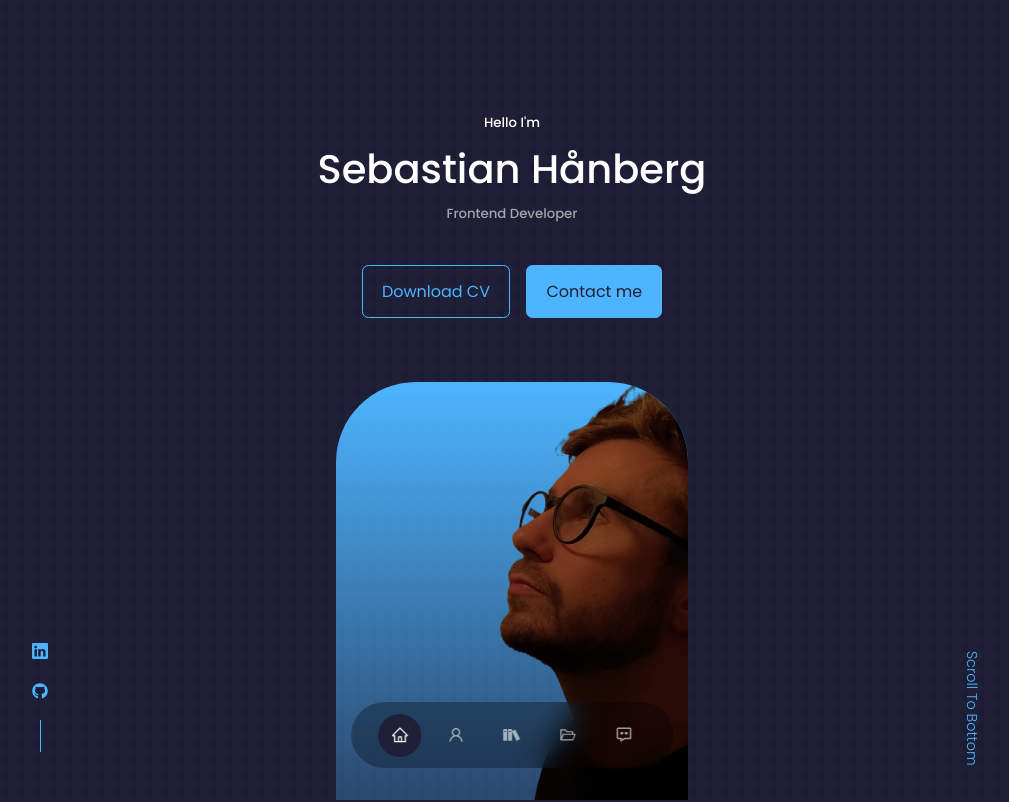
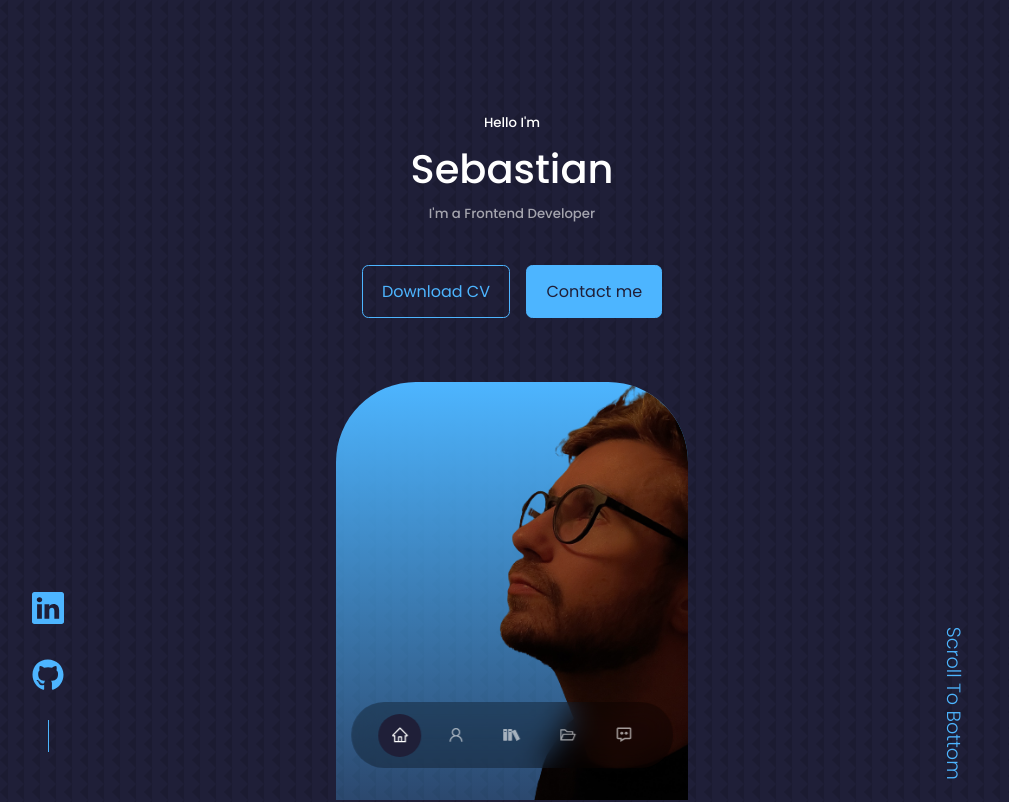
Before and after one commit to sebastianhanberg/portfolio-sebastian, a React (Create React App) app: page / in a window 1280 px wide. Shown: the top 802 px of the page, without its empty margins (128-1137 px from the left). Built offline with nearby package versions, Linux system fonts and the light colour scheme.

Commit message:
update header

```diff
--- a/src/components/About/about.css
+++ b/src/components/About/about.css
@@ -105,4 +105,5 @@
    .about__content p {
     margin: 1.5rem 0 ;
     }
+
 }
--- a/src/components/Header/Header.jsx
+++ b/src/components/Header/Header.jsx
@@ -9,8 +9,8 @@ const Header = () => {
         <header>
             <div className="container header__container">
                 <h5>Hello I'm</h5>
-                <h1 className='typewriter'>Sebastian Hånberg</h1>
-                <h5 className="text-light typewriter">Frontend Developer</h5>
+                <h1>Sebastian</h1>
+                <h5 className="text-light typewriter">I'm a Frontend Developer</h5>
                 <CTA />
                 <HeaderSocials />
 
--- a/src/components/Header/header.css
+++ b/src/components/Header/header.css
@@ -20,6 +20,7 @@ header {
 .header__socials {
     display: flex;
     flex-direction: column;
+    font-size: 2rem;
     align-items: center;
     gap: 0.8rem;
     position: absolute;
@@ -54,7 +55,7 @@ header {
     bottom: 5rem;
     transform: rotate(90deg);
     font-weight: 300;
-    font-size: 0.9rem;
+    font-size: 1.2rem;
 }
 
 
@@ -86,6 +87,14 @@ header {
     .container {
         height: 68vh;
     }
+
+    .header__socials {
+        font-size: 1.4rem;
+    }
+
+    .scroll__down {
+        font-size: 0.9rem;
+    }
 }
 
 @media screen and (max-width: 600px) {
```
